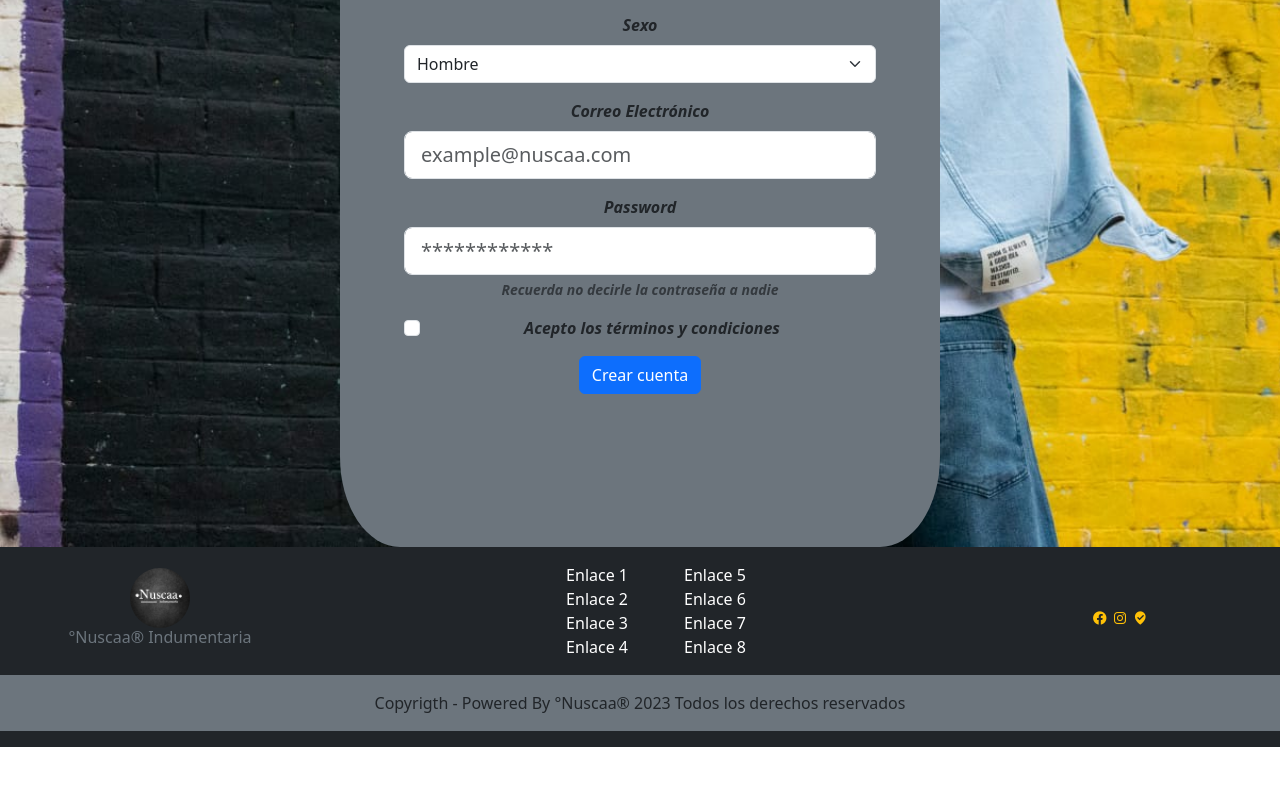
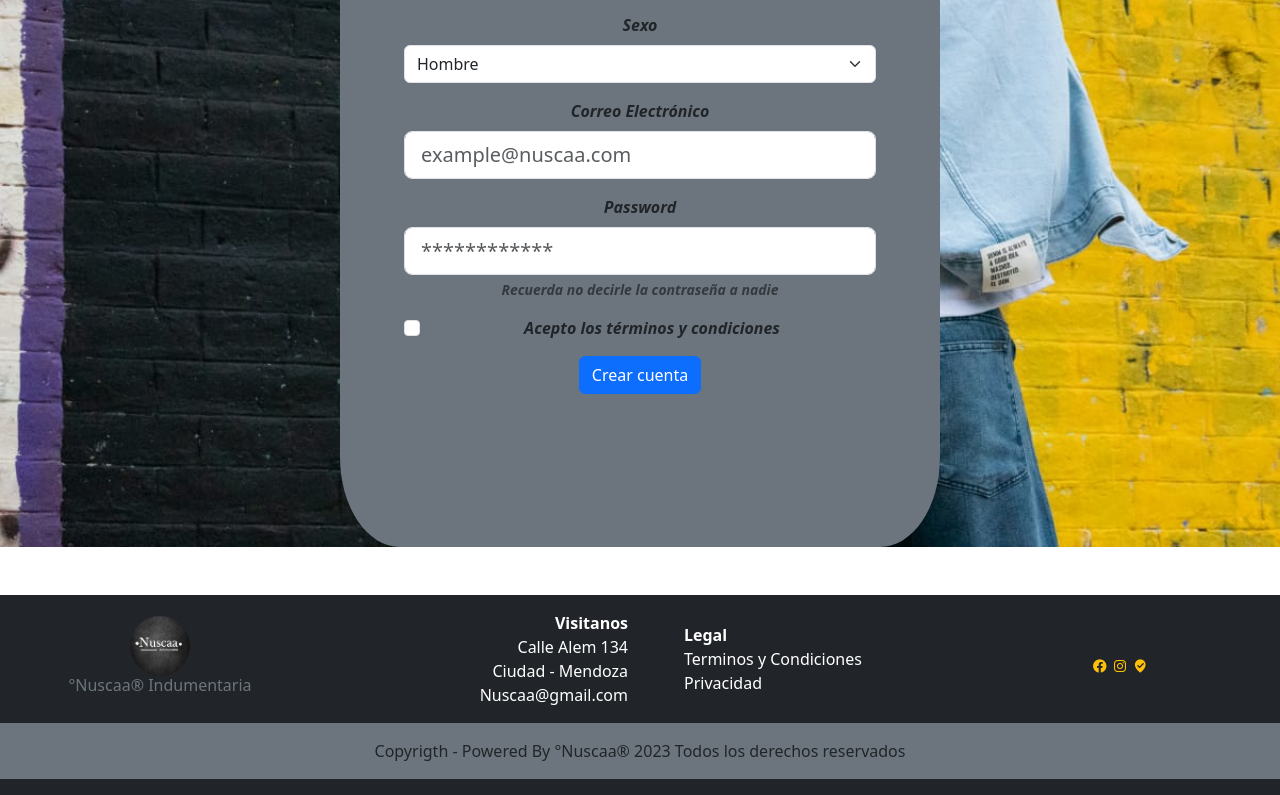
Before and after one commit to Nicoofirpo27/PreEntrega2-javaScrip-Firpo, a website: page pages/Formulario.html in a window 1280 px wide. Shown: the part 506-1301 px from the top of the page. Before the commit the page ends 1253 px from the top, so only its background shows below. Drawn offline with nearby package versions, Linux system fonts and the light colour scheme; files whose address does not match are found by name.

Commit message:
cambio footer

```diff
--- a/pages/Formulario.html
+++ b/pages/Formulario.html
@@ -91,11 +91,11 @@
       </form>
 
     </main>
-    <footer class="container-fluid bg-dark text-secondary py-3 mt-0">
+    <footer class="container-fluid bg-dark text-secondary py-3 mt-5">
       <div class="row text-center align-items-center">
           <div class="col col-lg-3 col-12 mb-3">
               <img
-                    src="../imagenes/heather/logo.jpeg"
+                  src="./imagenes/heather/logo.jpeg"
                   alt="logo-nuscaa"
                   class="pwrdnuscaa"
               />
@@ -104,32 +104,29 @@
           <div class="col col-lg-3 col-6">
               <ul class="ul-footer text-end">
                   <li class="link1">
-                        <a href="" class="enlaces-footer">Enlace 1</a>
+                      <a href="" class="enlaces-footer fw-semibold ">Visitanos</a>
                   </li>
                   <li class="link2">
-                        <a href="" class="enlaces-footer">Enlace 2</a>
+                      <a href="" class="enlaces-footer fw-lighter">Calle Alem 134</a>
                   </li>
                   <li class="link3">
-                        <a href="" class="enlaces-footer">Enlace 3</a>
+                      <a href="" class="enlaces-footer fw-lighter">Ciudad - Mendoza</a>
                   </li>
-                    <li class="link4">
-                        <a href="" class="enlaces-footer">Enlace 4</a>
+                  <li class="link3">
+                    <a href="" class="enlaces-footer fw-lighter">Nuscaa@gmail.com</a>
                 </li>
               </ul>
           </div>
           <div class="col col-lg-3 col-6">
               <ul class="ul-footer text-start">
                   <li class="link1">
-                        <a href="" class="enlaces-footer">Enlace 5</a>
+                      <a href="" class="enlaces-footer fw-semibold">Legal</a>
                   </li>
                   <li class="link2">
-                        <a href="" class="enlaces-footer">Enlace 6</a>
+                      <a href="" class="enlaces-footer fw-lighter">Terminos y Condiciones</a>
                   </li>
                   <li class="link3">
-                        <a href="" class="enlaces-footer">Enlace 7</a>
-                    </li>
-                    <li class="link4">
-                        <a href="" class="enlaces-footer">Enlace 8</a>
+                      <a href="" class="enlaces-footer fw-lighter">Privacidad</a>
                   </li>
               </ul>
           </div>
```
Also changed, not shown: pages/Accesorios.html (+10 -13 lines), pages/Buzos.html (+10 -13 lines), pages/Camperas.html (+10 -13 lines), pages/Pantalones.html (+10 -13 lines), pages/Remeras.html (+10 -13 lines), pages/Sobre nosotros.html (+10 -13 lines), pages/Zapatillas.html (+10 -13 lines). Lines whose indentation alone changed are shown as unchanged.
